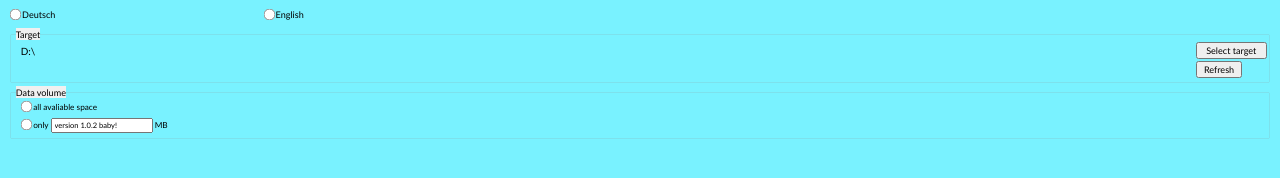
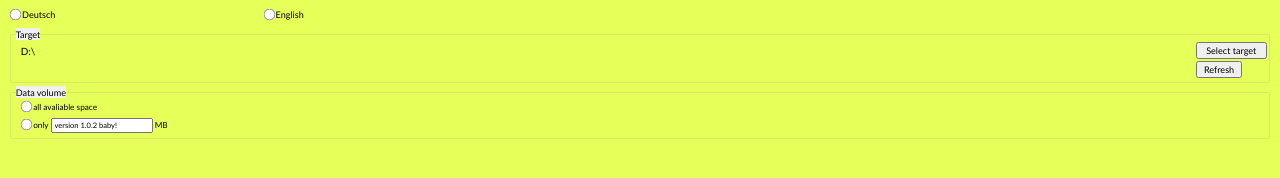
Before and after one commit to infoinsec/H2testjs, an Electron app: page index.html in a window 1280 px wide. Drawn offline with Linux system fonts and the light colour scheme; no server answers.

Commit message:
version bump test

```diff
--- a/package.json
+++ b/package.json
@@ -5,7 +5,7 @@
   "keywords": [],
   "main": "./main.js",
   "bin": "electron .",
-  "version": "1.0.9",
+  "version": "1.0.10",
   "author": "alexb",
   "scripts": {
     "start": "electron .",
--- a/styles.css
+++ b/styles.css
@@ -9,7 +9,7 @@
 
 body {
     /* background-color: #f0f0f0; */
-    background-color: rgb(121, 242, 255);
+    background-color: rgb(230, 255, 89);
     /* background-color: #f5f5f5; */
 }
 
```
